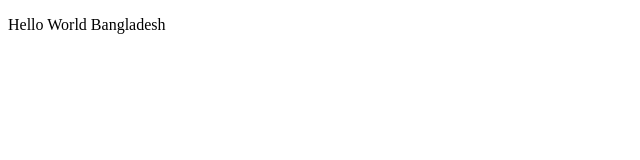
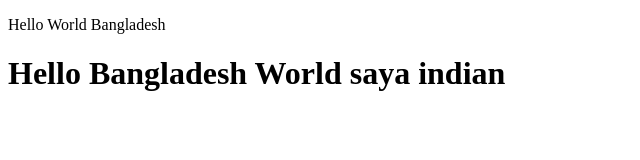
Before and after one commit to azrilpramudia/learn-github-full-course, a plain HTML site: page index.html in a window 1280 px wide. Shown: the whole page, without its empty margins (0-640 px from the left). Drawn offline with Linux system fonts and the light colour scheme.

Commit message:
nambah paragraft

```diff
--- a/index.html
+++ b/index.html
@@ -7,5 +7,6 @@
 </head>
 <body>
     <p>Hello World Bangladesh</p>
+    <h1>Hello Bangladesh World saya indian</h1>
 </body>
 </html>
```
